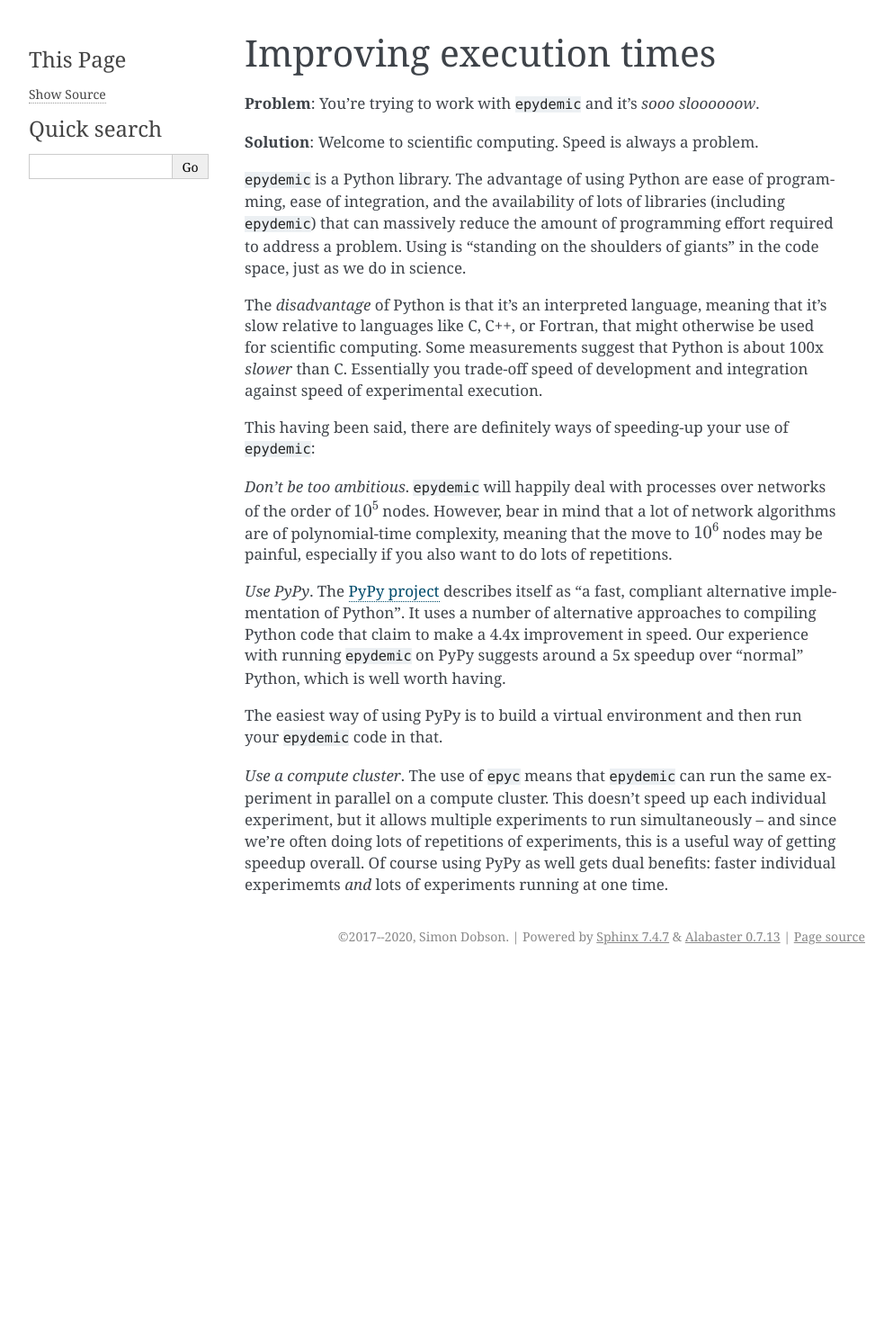
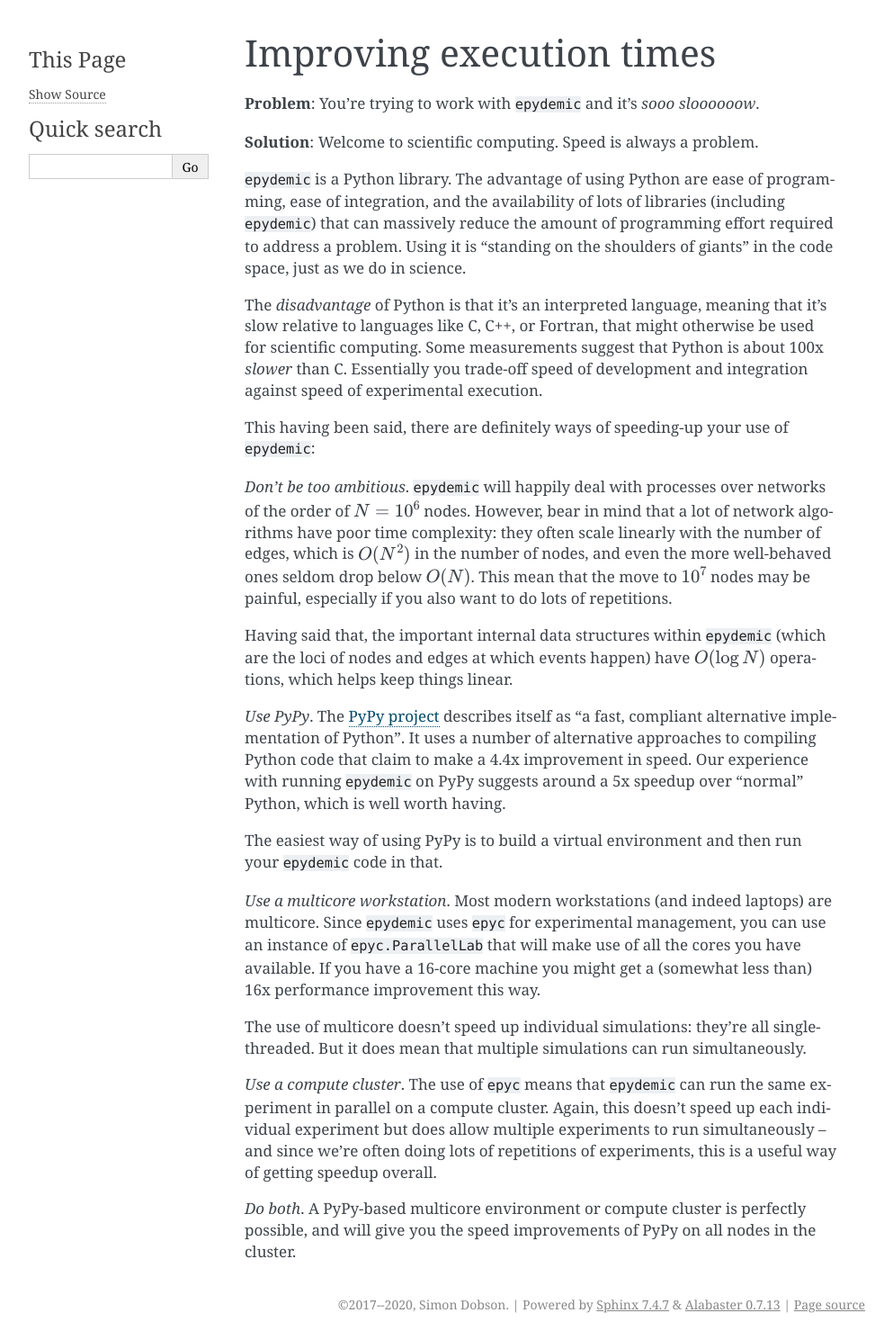
Before and after one commit to simoninireland/epydemic, a Sphinx documentation site: the page built from doc/cookbook/speed.rst, in a window 1280 px wide. Shown: the whole page at 90% size, without its empty margins (148-1141 px from the left). Built offline with Sphinx 7.4.7, drawn with Linux system fonts in a browser that asks for light colours; before the commit the page ends 1080 px from its top, so only the background shows below that.

Commit message:
Made better mention of speed-up, changed the bounds to reflet new code

```diff
--- a/doc/cookbook/speed.rst
+++ b/doc/cookbook/speed.rst
@@ -9,35 +9,65 @@ Improving execution times
 
 **Solution**: Welcome to scientific computing. Speed is always a problem.
 
-``epydemic`` is a Python library. The advantage of using Python are ease of programming,
-ease of integration, and the availability of lots of libraries (including ``epydemic``) that
-can massively reduce the amount of programming effort required to address a problem. Using
-is "standing on the shoulders of giants" in the code space, just as we do in science.
+``epydemic`` is a Python library. The advantage of using Python are
+ease of programming, ease of integration, and the availability of lots
+of libraries (including ``epydemic``) that can massively reduce the
+amount of programming effort required to address a problem. Using it
+is "standing on the shoulders of giants" in the code space, just as we
+do in science.
 
-The *disadvantage* of Python is that it's an interpreted language, meaning that it's slow
-relative to languages like C, C++, or Fortran, that might otherwise be used for scientific
-computing. Some measurements suggest that Python is about 100x *slower* than C. Essentially
-you trade-off speed of development and integration against speed of experimental execution.
+The *disadvantage* of Python is that it's an interpreted language,
+meaning that it's slow relative to languages like C, C++, or Fortran,
+that might otherwise be used for scientific computing. Some
+measurements suggest that Python is about 100x *slower*
+than C. Essentially you trade-off speed of development and integration
+against speed of experimental execution.
 
-This having been said, there are definitely ways of speeding-up your use of ``epydemic``:
+This having been said, there are definitely ways of speeding-up your
+use of ``epydemic``:
 
-*Don't be too ambitious*. ``epydemic`` will happily deal with processes over networks of the order
-of :math:`10^5` nodes. However, bear in mind that a lot of network algorithms are of
-polynomial-time complexity, meaning that the move to :math:`10^6` nodes may be painful,
-especially if you also want to do lots of repetitions.
+*Don't be too ambitious*. ``epydemic`` will happily deal with
+processes over networks of the order of :math:`N = 10^6`
+nodes. However, bear in mind that a lot of network algorithms have
+poor time complexity: they often scale linearly with the number of
+edges, which is :math:`O(N^2)` in the number of nodes, and even the
+more well-behaved ones seldom drop below :math:`O(N)`.  This mean that
+the move to :math:`10^7` nodes may be painful, especially if you also
+want to do lots of repetitions.
 
-*Use PyPy*. The `PyPy project <https://pypy.org>`_ describes itself as "a fast, compliant
-alternative implementation of Python". It uses a number of alternative approaches to compiling
-Python code that claim to make a 4.4x improvement in speed. Our experience with running
-``epydemic`` on PyPy suggests around a 5x speedup over "normal" Python, which is well worth
-having.
+Having said that, the important internal data structures within
+``epydemic`` (which are the loci of nodes and edges at which events
+happen) have :math:`O(\log N)` operations, which helps keep things
+linear.
 
-The easiest way of using PyPy is to build a virtual environment and then run your ``epydemic``
-code in that.
+*Use PyPy*. The `PyPy project <https://pypy.org>`_ describes itself as
+"a fast, compliant alternative implementation of Python". It uses a
+number of alternative approaches to compiling Python code that claim
+to make a 4.4x improvement in speed. Our experience with running
+``epydemic`` on PyPy suggests around a 5x speedup over "normal"
+Python, which is well worth having.
 
-*Use a compute cluster*. The use of ``epyc`` means that ``epydemic`` can run the
-same experiment in parallel on a compute cluster. This doesn't speed up each individual
-experiment, but it allows multiple experiments to run simultaneously -- and since we're often
-doing lots of repetitions of experiments, this is a useful way of getting speedup overall.
-Of course using PyPy as well gets dual benefits: faster individual experimemts *and*
-lots of experiments running at one time.
+The easiest way of using PyPy is to build a virtual environment and
+then run your ``epydemic`` code in that.
+
+*Use a multicore workstation*. Most modern workstations (and indeed
+laptops) are multicore. Since ``epydemic`` uses ``epyc`` for
+experimental management, you can use an instance of
+``epyc.ParallelLab`` that will make use of all the cores you have
+available. If you have a 16-core machine you might get a (somewhat
+less than) 16x performance improvement this way.
+
+The use of multicore doesn't speed up individual simulations: they're
+all single-threaded. But it does mean that multiple simulations can
+run simultaneously.
+
+*Use a compute cluster*. The use of ``epyc`` means that ``epydemic``
+can run the same experiment in parallel on a compute
+cluster. Again, this doesn't speed up each individual experiment but does
+allow multiple experiments to run simultaneously -- and since we're
+often doing lots of repetitions of experiments, this is a useful way
+of getting speedup overall.
+
+*Do both*. A PyPy-based multicore environment or compute cluster is
+perfectly possible, and will give you the speed improvements of PyPy
+on all nodes in the cluster.
```
